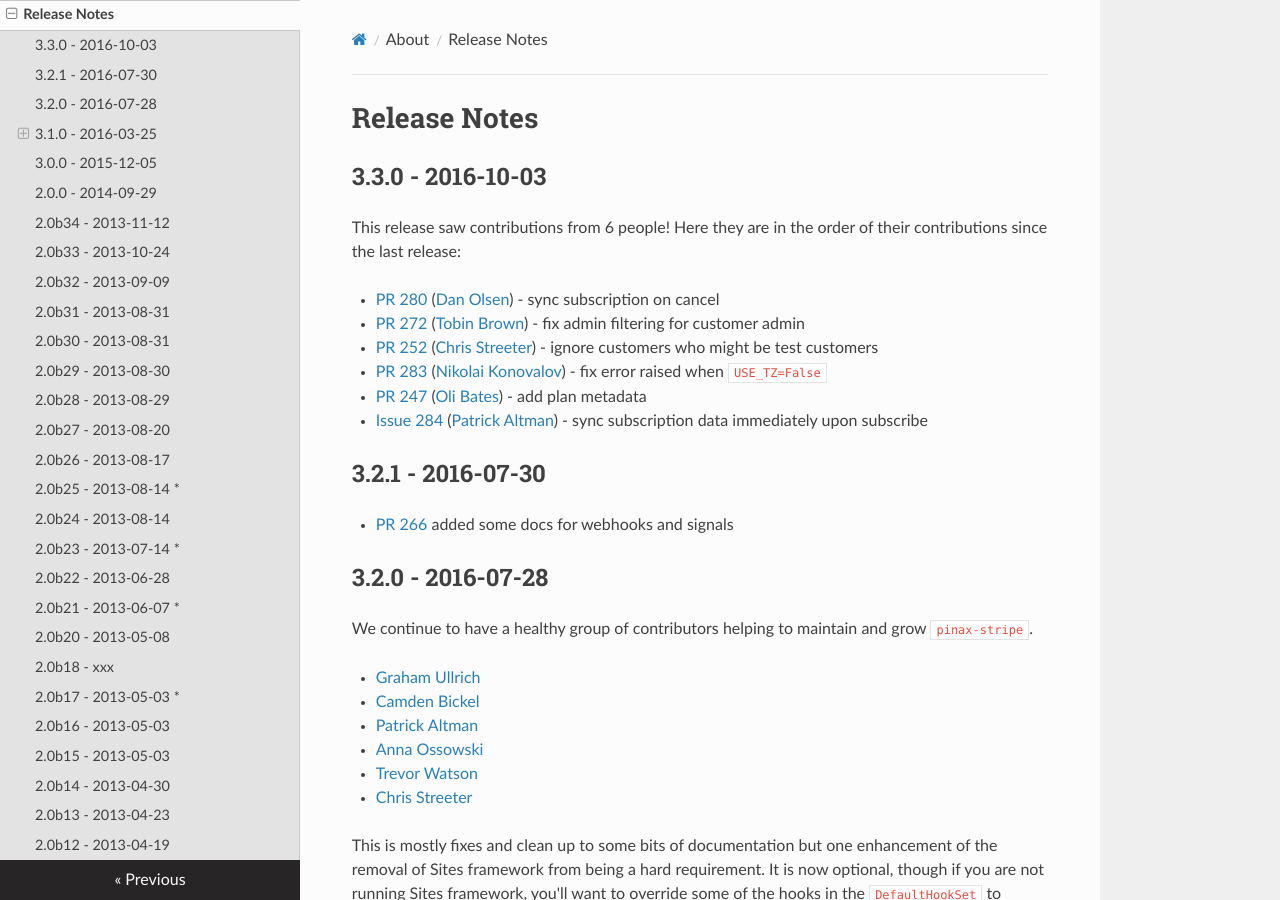
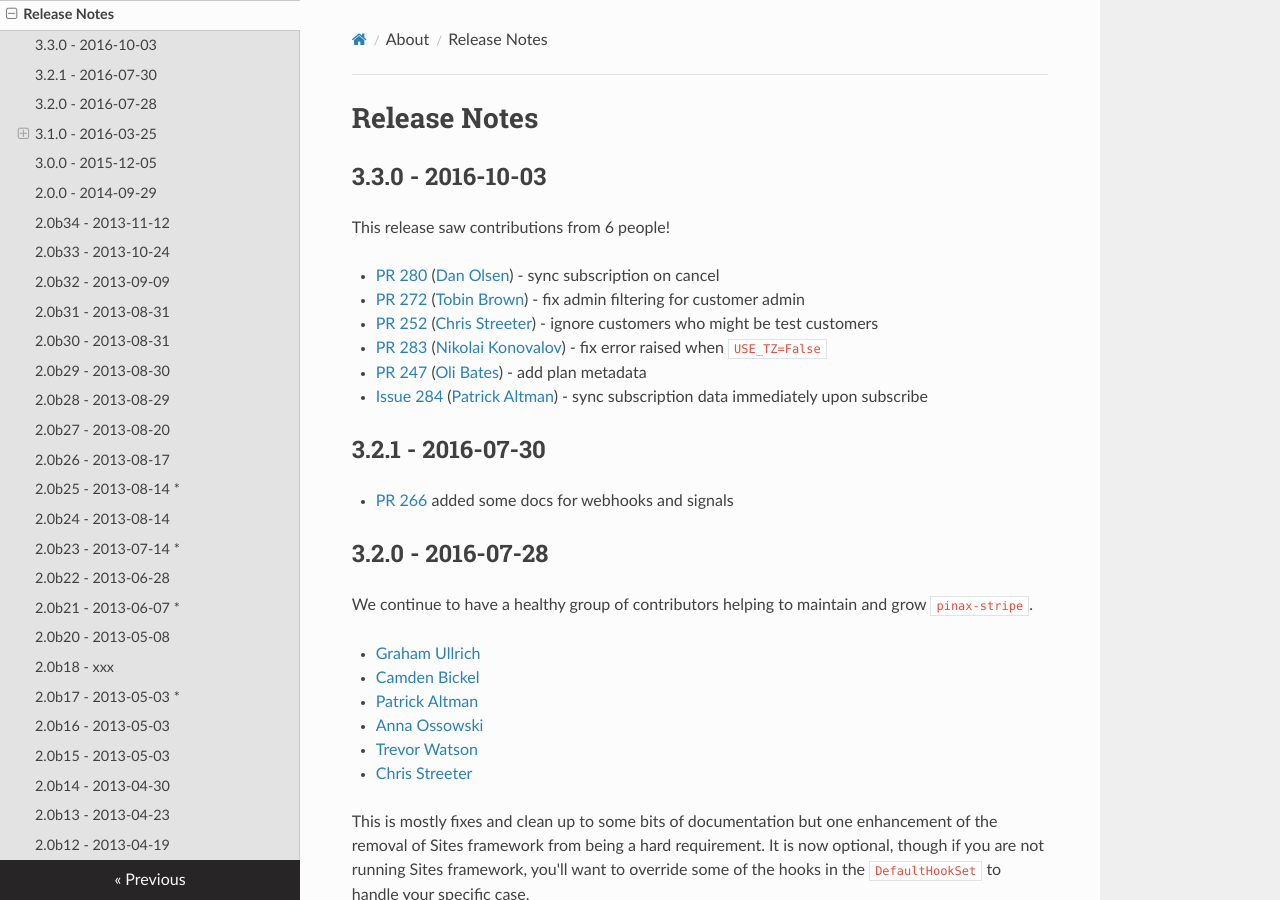
Before and after one commit to pinax/pinax-stripe-light, an MkDocs documentation site: the page built from docs/about/release-notes.md, in a window 1280 px wide and 900 px high. Built offline with MkDocs 1.6.1, drawn with Linux system fonts in a browser that asks for light colours; nearby versions of some CDN libraries; old or Windows-style settings are respelled for this version of MkDocs.

Commit message:
Not sure if that ordering is correct

```diff
--- a/docs/about/release-notes.md
+++ b/docs/about/release-notes.md
@@ -2,7 +2,7 @@
 
 ## 3.3.0 - 2016-10-03
 
-This release saw contributions from 6 people!  Here they are in the order of their contributions since the last release:
+This release saw contributions from 6 people!
 
 * [PR 280](https://github.com/pinax/pinax-stripe/pull/280) ([Dan Olsen](https://github.com/danolsen)) - sync subscription on cancel
 * [PR 272](https://github.com/pinax/pinax-stripe/pull/272) ([Tobin Brown](https://github.com/Brobin)) - fix admin filtering for customer admin
```
